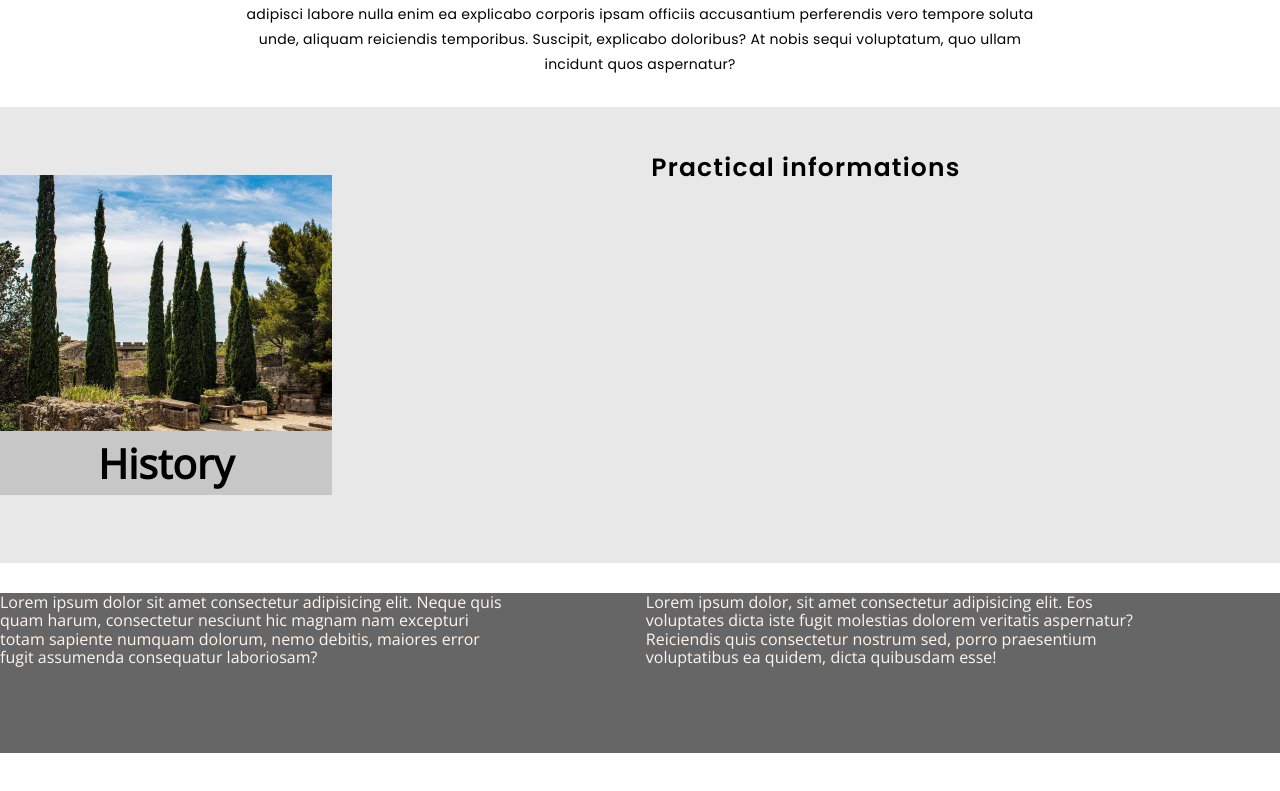
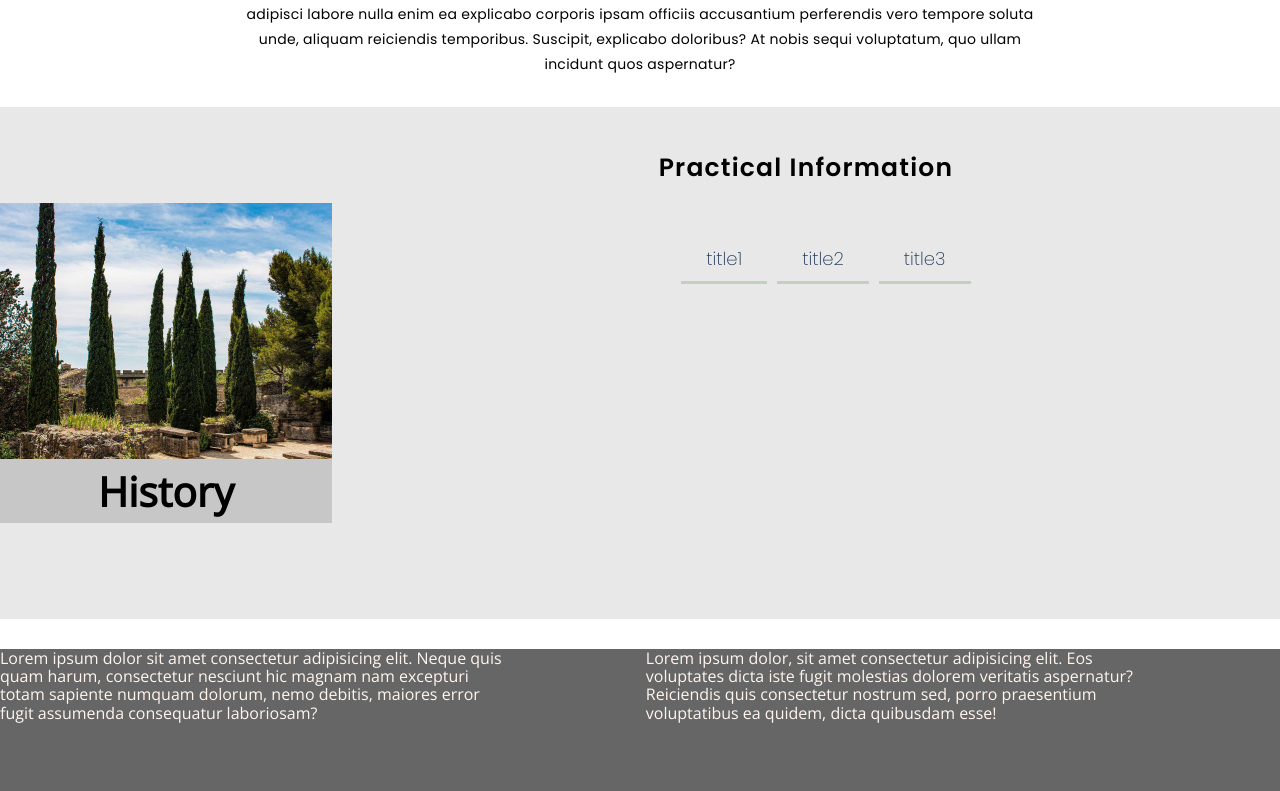
Before and after one commit to AndreaPrati98/Polimi--Hypermedia---project, a Nuxt app: page /festival in a window 1280 px wide. Shown: the part 1051-1842 px from the top of the page. Before the commit the page ends 1804 px from the top, so only its background shows below. Built offline with nearby package versions, Linux system fonts and the light colour scheme; a web font is replaced by a local one.

Commit message:
festival and events both use multipleoverview correctly

```diff
--- a/components/information-components/MultipleShortOverviewContainer.vue
+++ b/components/information-components/MultipleShortOverviewContainer.vue
@@ -20,9 +20,9 @@
                 </div>
                 <div v-if="visibleText.link" class="text-button-container">
                     <button-animated class="ticket-button"
-                        :btnText="'See More'"
-                        :btnDst="visibleText.link"
-                        :isNuxtLink="true" />
+                        :btnText="visibleText.link.button"
+                        :btnDst="visibleText.link.destination"
+                        :isNuxtLink="visibleText.link.nuxtLink" />
                 </div>
             </div>
         </div>
--- a/pages/events/_id.vue
+++ b/pages/events/_id.vue
@@ -105,7 +105,7 @@ export default {
             {
                 tabTitle: "Venue",
                 tabContent: "This event will take place at " + data.place.name,
-                link: "/places/" + data.place.id,
+                link: {button: "See More", destination:"/places/" + data.place.id, nuxtLink:true},
             }
         ]
 
--- a/pages/festival.vue
+++ b/pages/festival.vue
@@ -10,9 +10,33 @@
     </section>
     <div class="double-section">
       <card class="card"/>
-      <MultipleShortOverviewContainer :title="'Practical informations'" class="info-component"/>
+      <MultipleShortOverviewContainer :title="'Practical Information'" :items="items" class="info-component"/>
     </div>
 
+
+
+
+    <!--
+
+
+
+        title: {
+            type: String,
+            required: true,
+        },
+        items : {
+            type: Array,
+            required: true,
+            /** expected structure:
+             *
+             * {
+             *  tabTitle: ____, [String]
+             *  tabContent: ___, [String]
+             * }
+             *
+             */
+        }
+      -->
   </div>
 </template>
 
@@ -31,9 +55,19 @@ export default {
         title: "Overview",
         description: "Lorem ipsum dolor sit amet consectetur adipisicing elit. Facilis ab accusantium harum! Nam placeat laboriosam ducimus odio et aut doloremque voluptatibus fugit odit harum? Quaerat aliquam quo sit? Mollitia facilis harum aliquid accusamus quasi error temporibus id totam ratione? Aperiam molestiae veniam sit? Odit, laborum. Explicabo minima doloremque dignissimos. Nihil ratione repudiandae quibusdam, incidunt qui veritatis nesciunt debitis velit quos. Quos tenetur neque repellendus aspernatur iste sed sunt porro rem adipisci labore nulla enim ea explicabo corporis ipsam officiis accusantium perferendis vero tempore soluta unde, aliquam reiciendis temporibus. Suscipit, explicabo doloribus? At nobis sequi voluptatum, quo ullam incidunt quos aspernatur?"
       }
+
+      const itemsA = [
+        {tabTitle: "title1", tabContent: "text"},
+        {tabTitle: "title2", tabContent: "text"},
+        {tabTitle: "title3", tabContent: "these are tickets", link:{button: "Buy Tickets", destination:"www.google.com", nuxtLink:false}}
+      ]
       return {
-        content
+        content:content,
+        items: itemsA,
+
       }
+
+
     }
 
 }
@@ -47,6 +81,8 @@ export default {
 
   .double-section{
     display: flex;
+    width: 100%;
+    height: 100%;
     justify-content: space-around;
     align-items: center;
     background-color: rgb(232, 232, 232);
```
